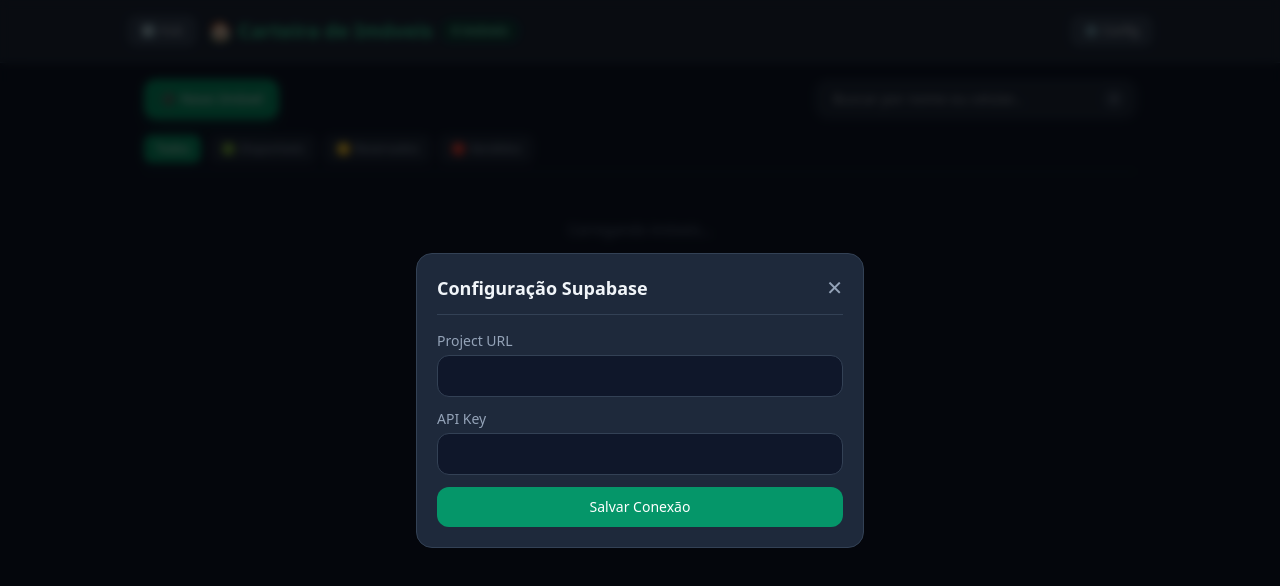
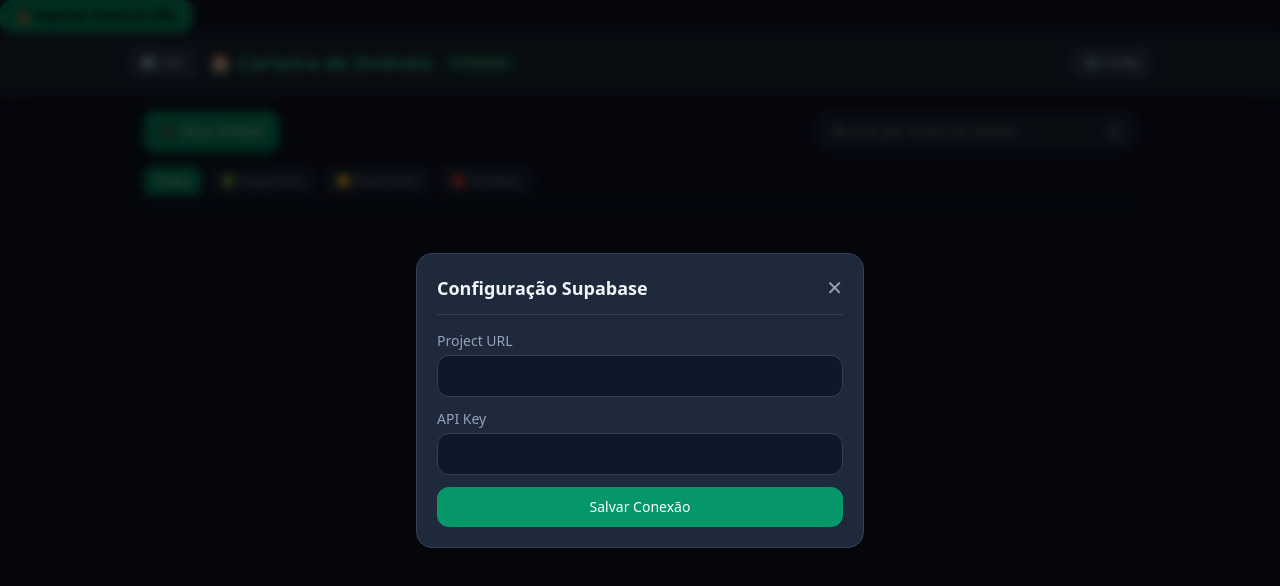
Before and after one commit to patovelho/gestao-leads, a plain HTML site: page imoveis.html in a window 1280 px wide. Drawn offline with nearby package versions, Linux system fonts and the light colour scheme.

Commit message:
Add file input for importing XML in imoveis.html

```diff
--- a/imoveis.html
+++ b/imoveis.html
@@ -6,6 +6,11 @@
   <title>Carteira de Imóveis - André Reis Imóveis</title>
   <script src="https://cdn.tailwindcss.com"></script>
   <script src="https://cdn.jsdelivr.net/npm/@supabase/supabase-js@2"></script>
+<label class="bg-emerald-600 hover:bg-emerald-500 text-slate-950 font-bold px-4 py-2 rounded-xl text-xs cursor-pointer transition inline-flex items-center gap-2 shadow-lg">
+  📥 Importar Novos do XML
+  <input type="file" id="inputXmlImoveis" accept=".xml" onchange="importarNovosDoXML(event)" class="hidden">
+</label>
+
 </head>
 <body class="bg-slate-900 text-slate-100 min-h-screen pb-10">
 
```
